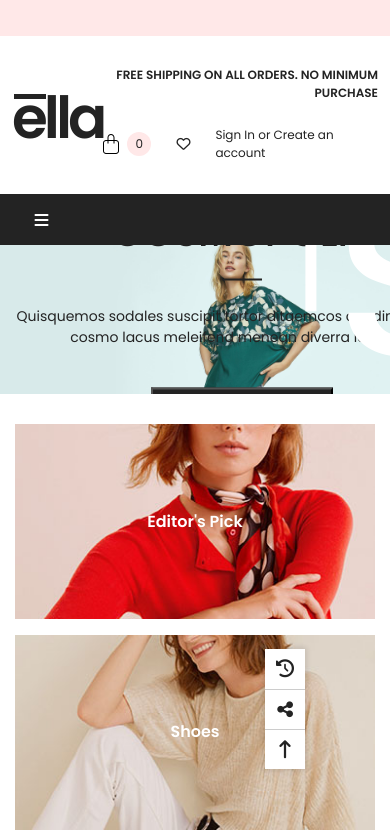
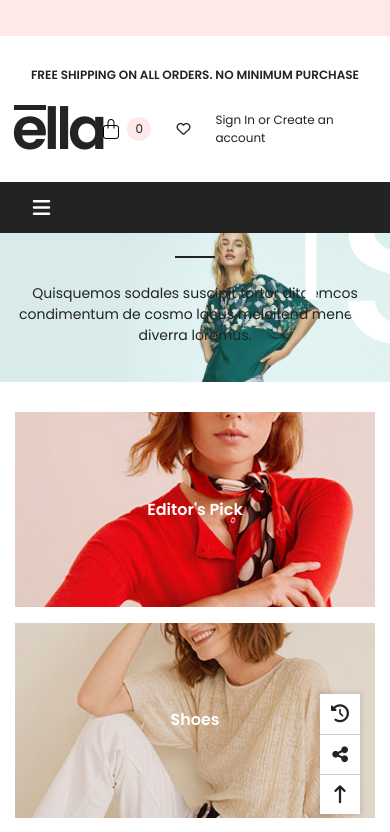
Before and after one commit to lamtruong28/halothemes-test, a plain HTML site: page index.html in a window 390 px wide. Shown: the top 832 px of the page. Drawn offline with nearby package versions, Linux system fonts and the light colour scheme.

Commit message:
responsive #3

```diff
--- a/assets/css/responsive.css
+++ b/assets/css/responsive.css
@@ -33,7 +33,7 @@
     }
 
     .menu__button > i {
-        font-size: 16px;
+        font-size: 20px;
     }
 
     .menu > .menu__item.has-badge::before {
@@ -46,10 +46,23 @@
     .menu > .menu__item.has-badge::after {
         display: none;
     }
+
+    .floating__wrapper {
+        right: 30px;
+        bottom: 30px;
+    }
 }
 
-/*  Medium devices (tablets, 768px and up) */
-@media (min-width: 768px) {
+/*  Mobile */
+@media (max-width: 576px) {
+    .top-nav__wrapper {
+        padding-top: 0;
+    }
+
+    .slideshow .content {
+        left: 50%;
+        transform: translate(-50%, -50%);
+    }
 }
 
 /* Large devices (desktops, 992px and up) */
--- a/assets/css/style.css
+++ b/assets/css/style.css
@@ -311,6 +311,7 @@ body {
 
 .slideshow .content {
     width: 460px;
+    max-width: 100%;
     top: 50%;
     transform: translateY(-50%);
     text-align: center;
--- a/index.html
+++ b/index.html
@@ -50,12 +50,21 @@
             </marquee>
             <!-- Start top nav -->
             <div class="container">
-                <div class="top-nav__wrapper d-flex justify-content-between">
+                <p
+                    class="freeshipping-text text-uppercase text-center d-block d-md-none pt-4"
+                >
+                    Free shipping on All Orders. No Minimum Purchase
+                </p>
+                <div
+                    class="top-nav__wrapper d-flex justify-content-between align-items-center pt-md-0"
+                >
                     <a href="/" class="logo"
                         ><span class="first-character">e</span>lla</a
                     >
                     <div>
-                        <p class="freeshipping-text text-uppercase text-end">
+                        <p
+                            class="freeshipping-text text-uppercase text-end d-none d-md-block"
+                        >
                             Free shipping on All Orders. No Minimum Purchase
                         </p>
                         <nav class="top-nav">
@@ -117,7 +126,7 @@
                     <nav>
                         <ul class="menu d-flex">
                             <span
-                                class="btn-close-modal btn-close-menu text-white"
+                                class="btn-close-modal btn-close-menu d-flex d-lg-none text-white"
                             >
                                 <i class="fa-solid fa-xmark"></i>
                             </span>
```
